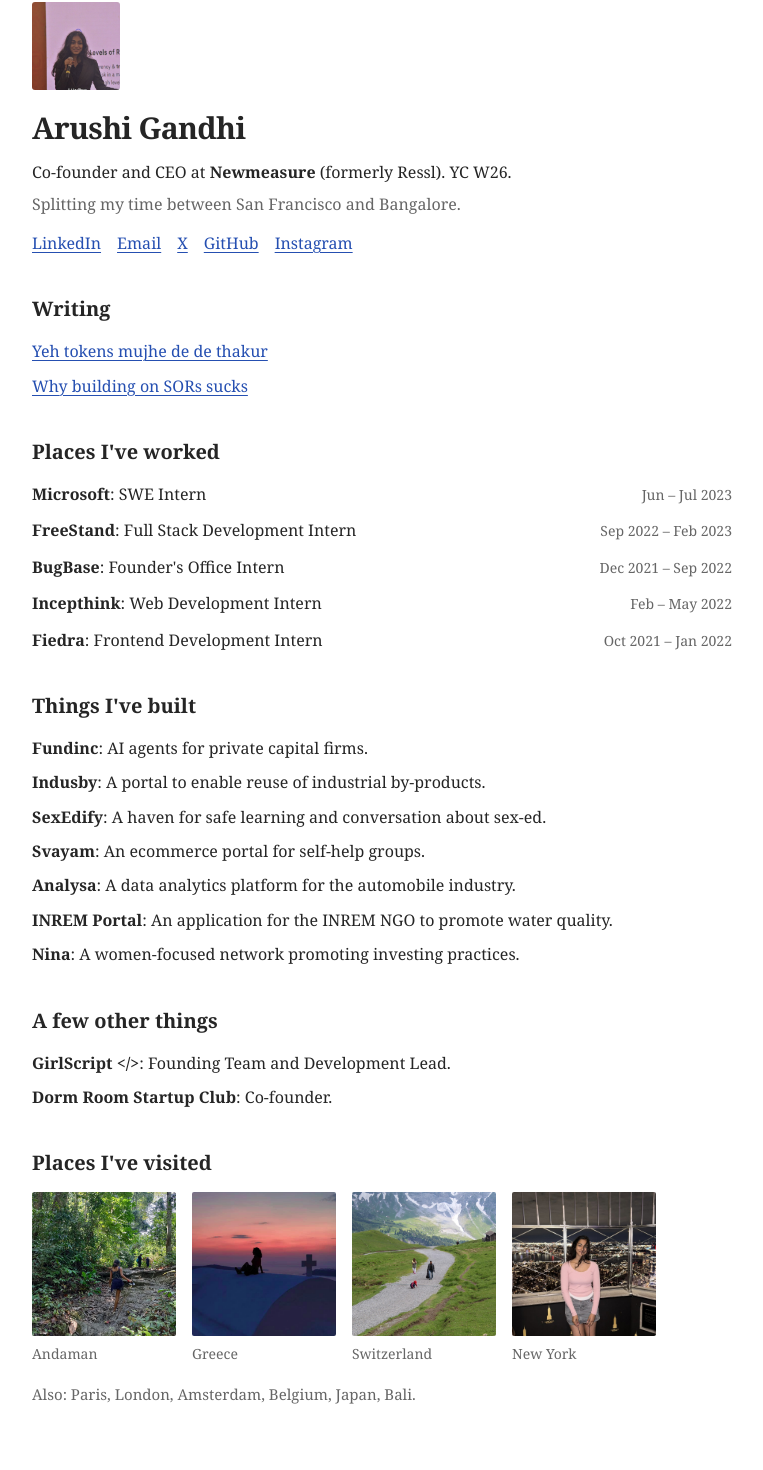
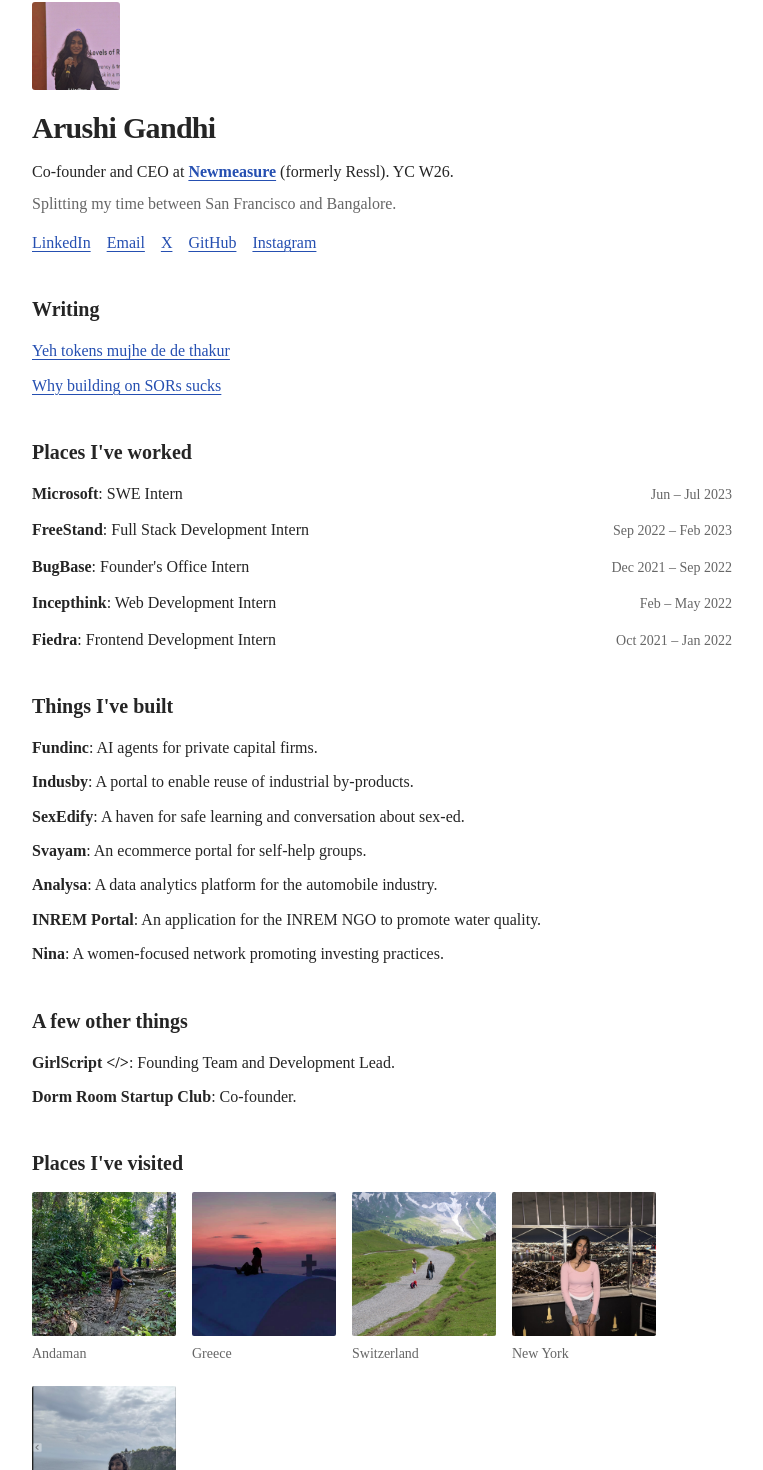
Before and after one commit to Arushigandhi/arushi-portfolio, a Next.js app: page / in a window 1280 px wide. Shown: the part 62-1532 px from the top of the page, without its empty margins (258-1021 px from the left). Built offline with nearby package versions, Linux system fonts and the light colour scheme.

Commit message:
Add Bali photo, restore original font, and link Newmeasure

```diff
--- a/src/app/globals.css
+++ b/src/app/globals.css
@@ -13,7 +13,7 @@ body {
   margin: 0;
   background: #fff;
   color: var(--ink);
-  font-family: Georgia, "Times New Roman", serif;
+  font-family: "Times New Roman", Times, serif;
   font-size: 16px;
   line-height: 1.65;
   -webkit-font-smoothing: antialiased;
--- a/src/app/page.tsx
+++ b/src/app/page.tsx
@@ -12,7 +12,7 @@ const places: { name: string; photo?: string }[] = [
   { name: "Amsterdam" },
   { name: "Belgium" },
   { name: "Japan" },
-  { name: "Bali" },
+  { name: "Bali", photo: "/assets/travel/bali.jpg" },
 ];
 
 export default function Home() {
@@ -29,7 +29,7 @@ export default function Home() {
         />
         <h1>Arushi Gandhi</h1>
         <p>
-          Co-founder and CEO at <b>Newmeasure</b> (formerly Ressl). YC W26.
+          Co-founder and CEO at <a href="https://newmeasure.ai"><b>Newmeasure</b></a> (formerly Ressl). YC W26.
         </p>
         <p className="muted">Splitting my time between San Francisco and Bangalore.</p>
         <nav aria-label="Find me online">
```
Also changed, not shown: public/assets/travel/bali.jpg (added).
